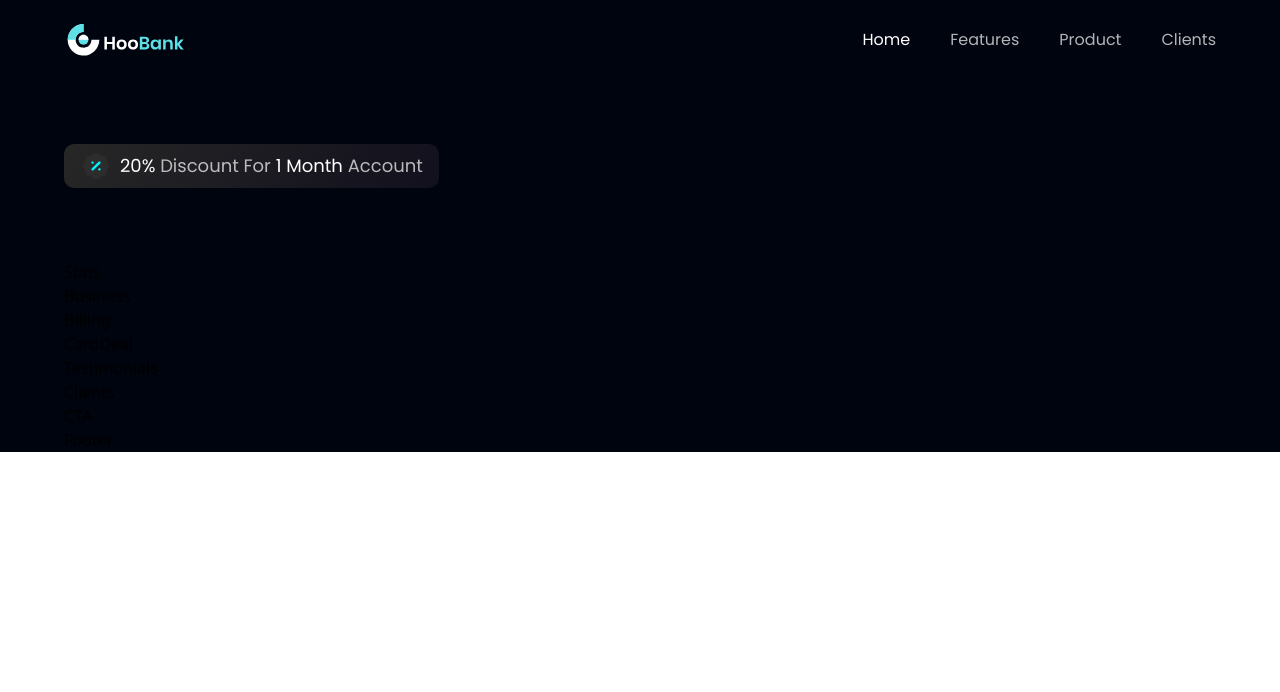
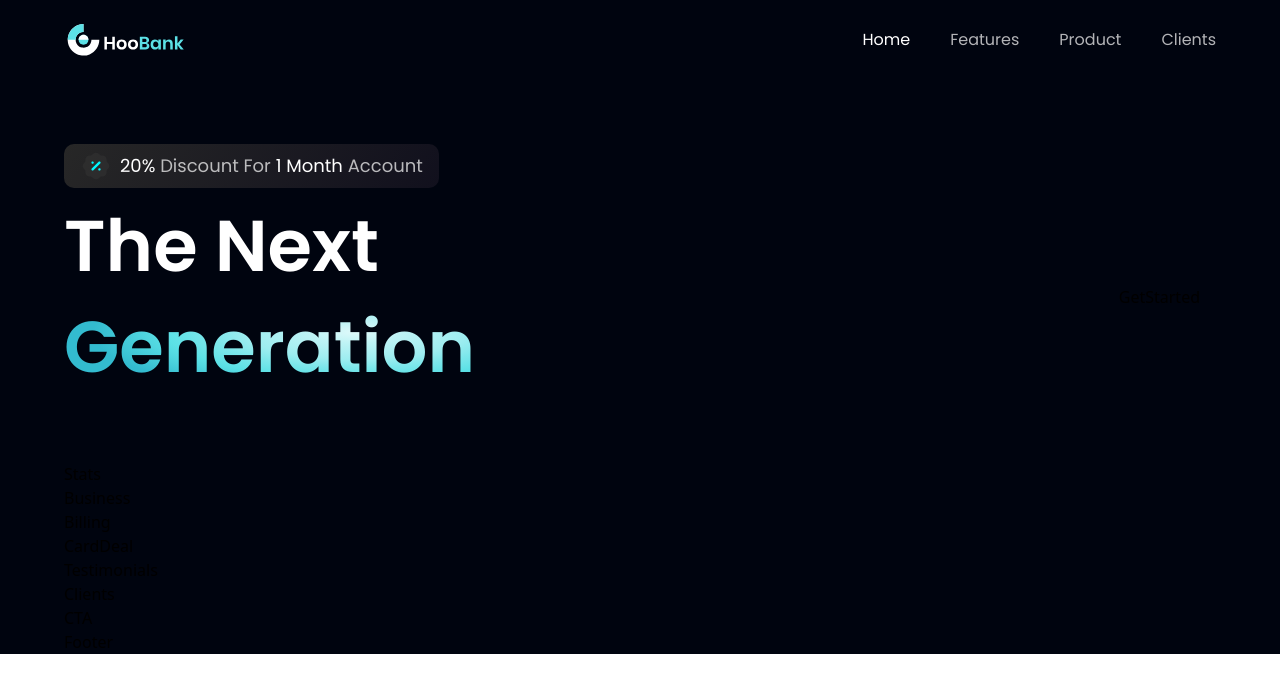
Before and after one commit to Carmel-Jane/UI-UX-modern-app, a React (Vite) app: page / in a window 1280 px wide. Shown: the top 692 px of the page. Built offline with nearby package versions, Linux system fonts and the light colour scheme.

Commit message:
title created and styled on hero component

```diff
--- a/src/components/GetStarted.jsx
+++ b/src/components/GetStarted.jsx
@@ -0,0 +1,8 @@
+
+const GetStarted = () => {
+  return (
+    <div>GetStarted</div>
+  )
+}
+
+export default GetStarted
--- a/src/components/Hero.jsx
+++ b/src/components/Hero.jsx
@@ -1,5 +1,7 @@
 import styles from '../style.js'
 import {discount, robot} from '../assets'
+import GetStarted from './GetStarted'
+
 const Hero = () => (
   <section id="home" className={`flex md:flex-row flex-col ${styles.paddingY}`}>
       <div className={`flex-1 ${styles.flexStart} flex-col xl:px-0 sm:px-16 px-6`}>
@@ -10,6 +12,16 @@
             <span className="text-white">1 Month</span> Account
           </p>
         </div>
+
+        <div className="flex flex-row justify-between items-center w-full">
+          <h1 className="flex-1 font-poppins font-semibold ss:text-[72px] text-[52px] text-white ss:leading-[100.8px] leading-[75px]">
+            The Next <br className="sm:block hidden" />{" "}
+            <span className="text-gradient">Generation</span>{" "}
+          </h1>
+          <div className="ss:flex hidden md:mr-4 mr-0">
+            <GetStarted />
+          </div>
+        </div>
         </div>
     </section>
   )
```
